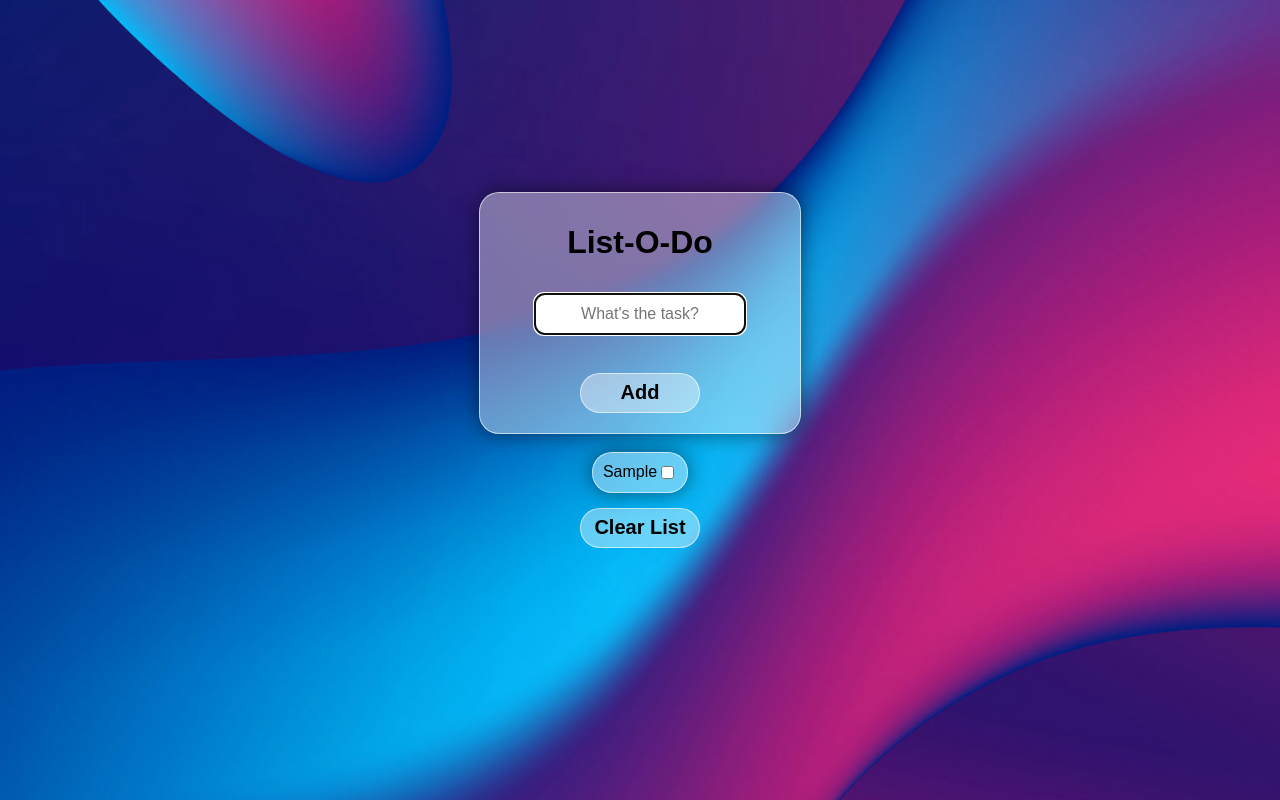
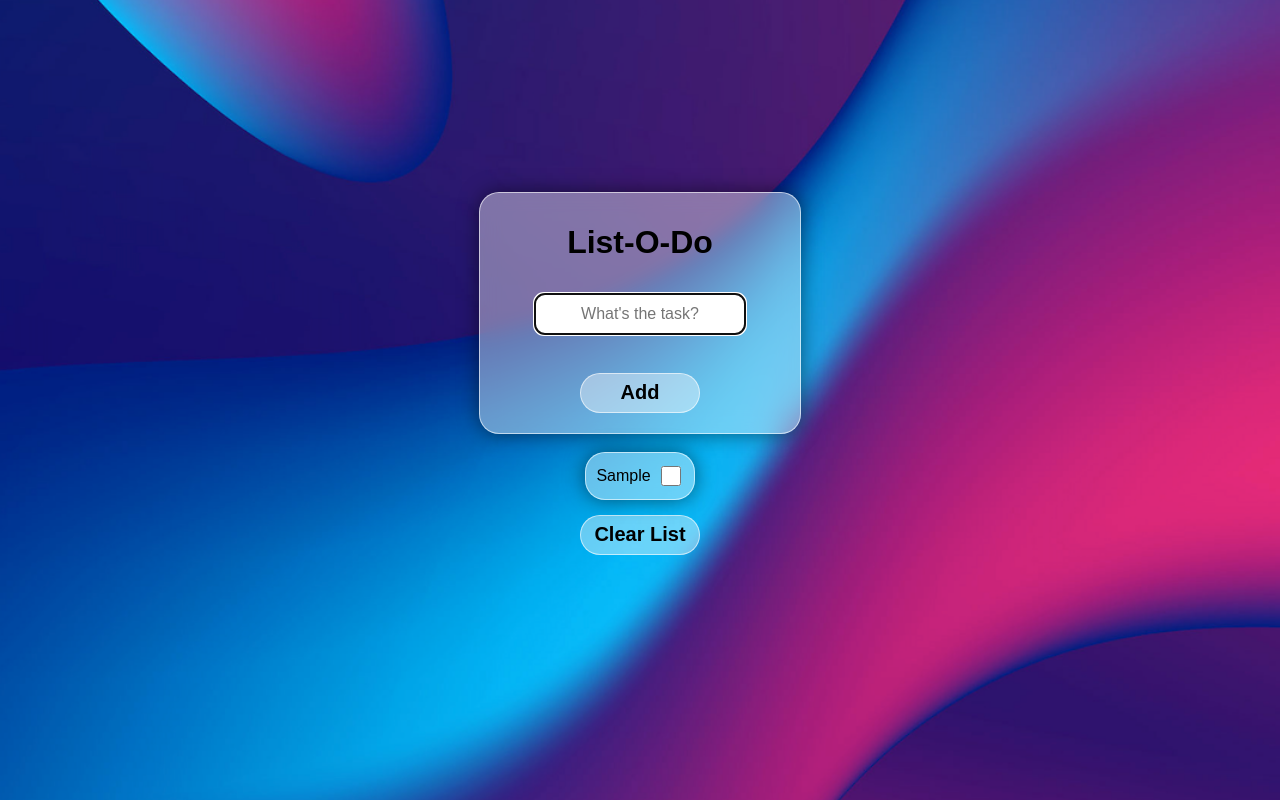
Before and after one commit to SDKwapis/Bro-Code-Learning, a plain HTML site: page To Do List/Index.html in a window 1280 px wide. Both pictures are taken after typing "Sample" into the empty fields and a click on the button "Add". Drawn offline with Linux system fonts and the light colour scheme.

Commit message:
Styled the check boxes

```diff
--- a/To Do List/Style.css
+++ b/To Do List/Style.css
@@ -66,3 +66,11 @@ body {
   cursor: pointer;
   margin: 10px;
 }
+
+input[type="checkbox"] {
+  width: 20px;
+  height: 20px;
+  margin-left: 10px;
+  cursor: pointer;
+  accent-color: #982abc;
+}
```
